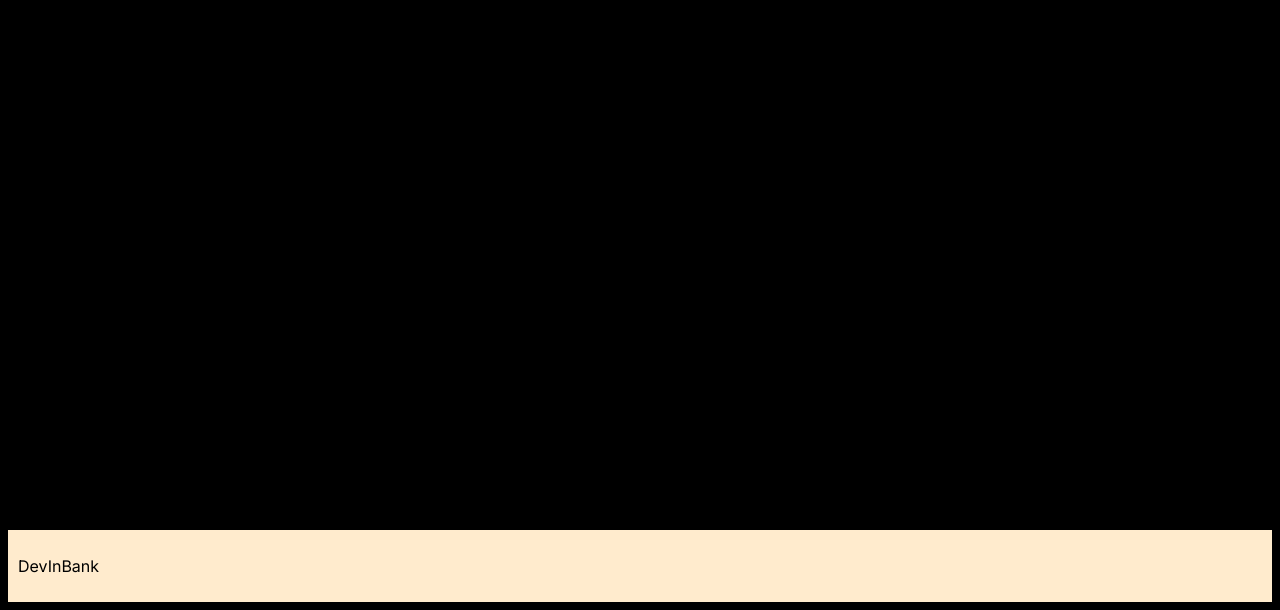
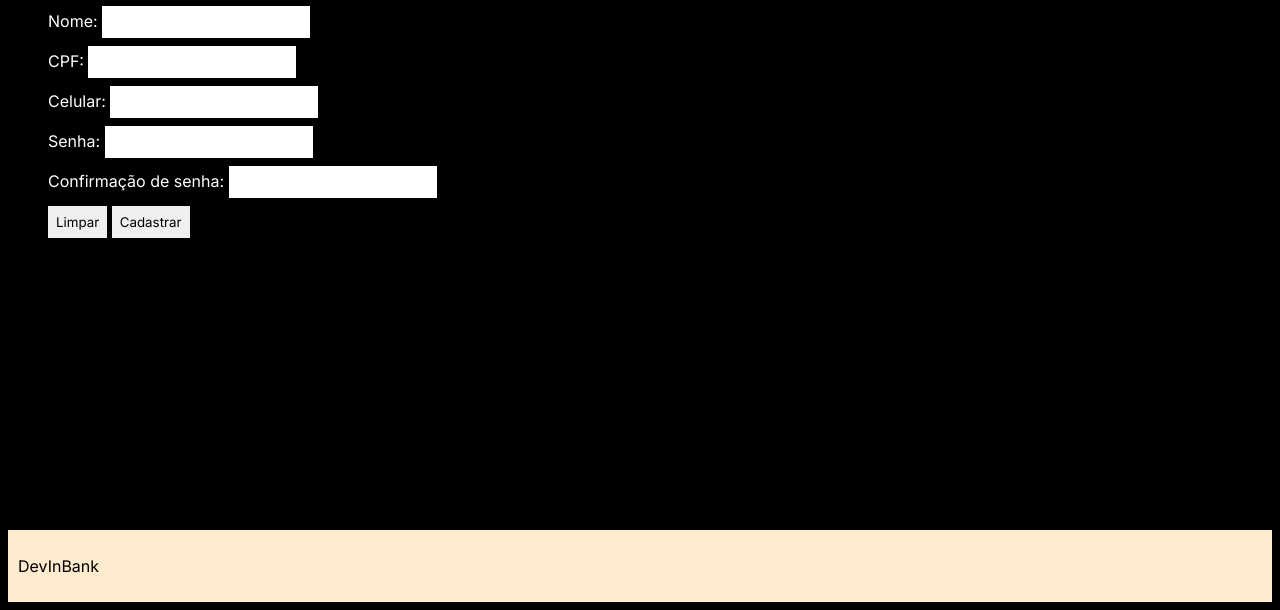
Before and after one commit to LarissaAsito/DevInHouseM1S04, a plain HTML site: page index.html in a window 1280 px wide. Shown: the part 206-816 px from the top of the page. Drawn offline with Linux system fonts and the light colour scheme.

Commit message:
adicionando o formulário

```diff
--- a/index.css
+++ b/index.css
@@ -29,6 +29,22 @@ body {
     color:aliceblue
 }
 
+button {
+    padding: 8px;
+    color: black;
+    cursor: pointer;
+    transition: opacity 0.3s;
+}
+
+button:hover {
+    opacity: 0.7;
+}
+
+input {
+    padding: 8px;
+    color: black;
+}
+
 .header {
     display: flex;
     align-items: center;
@@ -42,8 +58,9 @@ body {
 .main {
     display: flex;
     flex:1;
-
+    flex-direction: column;
     color:white;
+    padding: 20px 40px;
 }
 
 .footer {
@@ -51,3 +68,9 @@ body {
     padding: 10px;
     color: black
 }
+
+.form {
+    display: flex;
+    flex-direction: column;
+    gap: 8px;
+}
--- a/index.html
+++ b/index.html
@@ -17,7 +17,34 @@
         <h1>DevInBank</h1>
     </header>
     <main class="main">
-        <p>1</p>
+        <h1>Formulário de cadastro</h1>
+        <form id="form" class="form">
+            <div>
+                <label for="nome">Nome:</label>
+                <input id="nome" required>
+            </div>
+            <div>
+                <label for="cpf">CPF:</label>
+                <input id="cpf" required>
+            </div>
+            <div>
+                <label for="celular">Celular:</label>
+                <input id="celular" required pattern="\([0-9]{2}\) ?[0-9]{5}-?[0-9]{4}|[0-9]{11}">
+            </div>
+            <div>
+                <label for="senha">Senha:</label>
+                <input id="senha" required>
+            </div>
+            <div>
+                <label for="confirmacao">Confirmação de senha:</label>
+                <input id="confirmacao" required>
+            </div>
+
+            <div>
+                <button type="reset">Limpar</button>
+                <button type="submit">Cadastrar</button>
+            </div>
+        </form>
     </main>
     <footer class="footer">
         <p>DevInBank</p>
```
